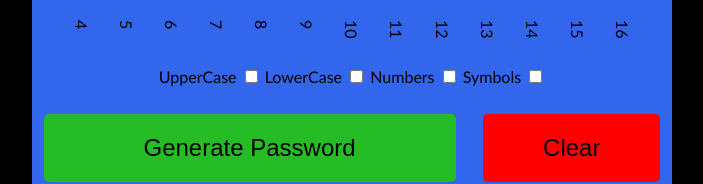
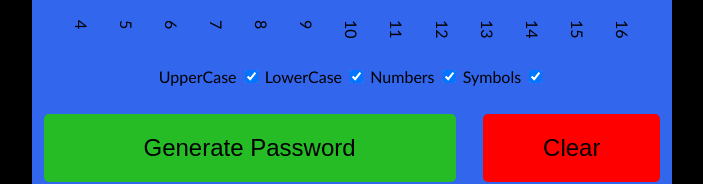
Before and after one commit to MickoSinangote/WebsiteOne---Password-Generator, a plain HTML site: page index.html in a window 1280 px wide. Shown: the part 321-505 px from the top of the page, without its empty margins (288-991 px from the left). Drawn offline with Linux system fonts and the light colour scheme.

Commit message:
Update index.html

```diff
--- a/index.html
+++ b/index.html
@@ -35,13 +35,13 @@
 
     <div class="container2">
       <label for="checkbox2"> UpperCase </label>
-      <input type="checkbox" id="checkbox2">
+      <input type="checkbox" id="checkbox2" checked>
       <label for="checkbox3"> LowerCase </label>
-      <input type="checkbox" id="checkbox3">
+      <input type="checkbox" id="checkbox3" checked>
       <label for="checkbox4"> Numbers </label>
-      <input type="checkbox" id="checkbox4">
+      <input type="checkbox" id="checkbox4" checked>
       <label for="checkbox5"> Symbols </label>
-      <input type="checkbox" id="checkbox5">
+      <input type="checkbox" id="checkbox5" checked>
     </div>
     <input type="button" class="button1" value="Generate Password" onclick="generatePass()">
     <input type="button" class="button2" value="Clear" onclick="clearPass()">
```
